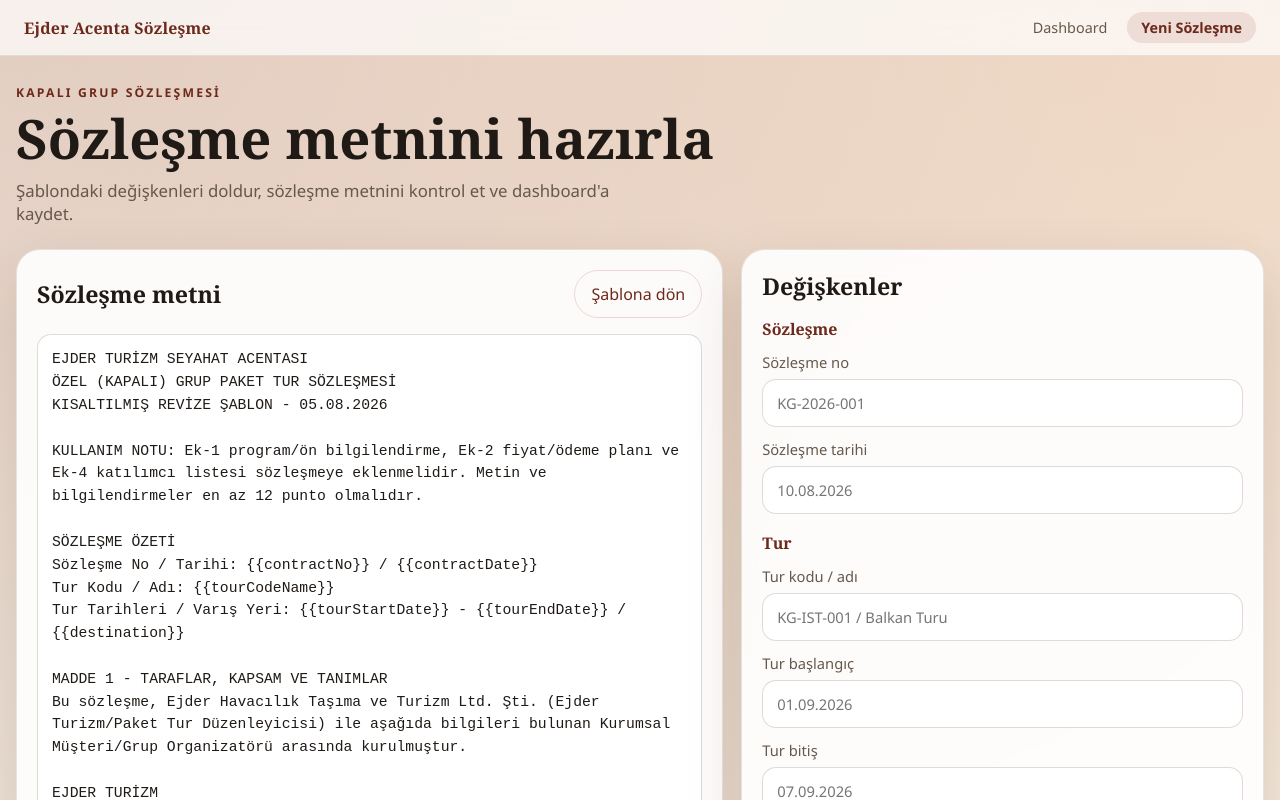
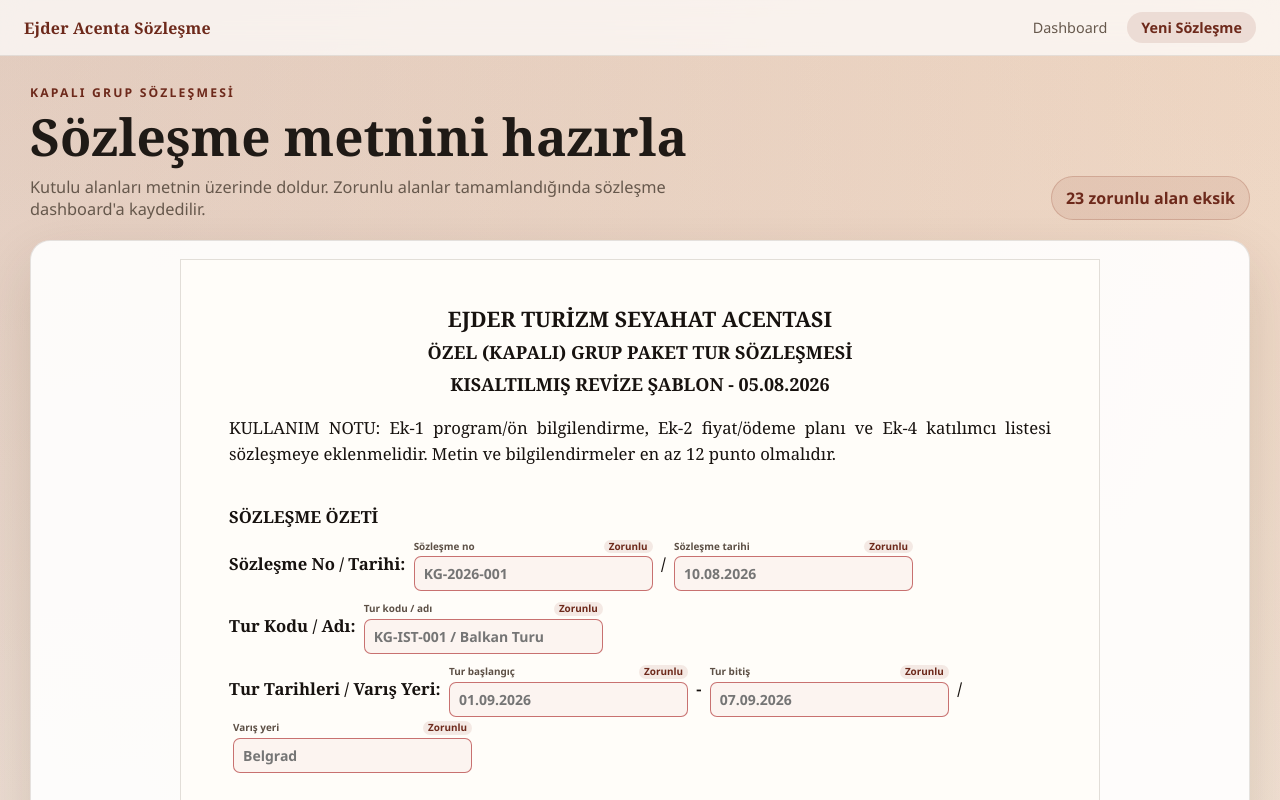
Before and after one commit to resulersurer/ejder-acentesozlesme, an Angular app: page / in a window 1280 px wide. Shown: the top 800 px of the page. Built offline with nearby package versions, Linux system fonts and the light colour scheme.

Commit message:
Render contract fields inline

```diff
--- a/src/app/contract-template.ts
+++ b/src/app/contract-template.ts
@@ -120,36 +120,36 @@ Kurumsal Müşteri Yetkilisi: {{customerAuthorizedName}}
 Paraf / İmza: __________________`;
 
 export const CONTRACT_VARIABLES = [
-  { key: 'contractNo', label: 'Sözleşme no', placeholder: 'KG-2026-001', group: 'Sözleşme' },
-  { key: 'contractDate', label: 'Sözleşme tarihi', placeholder: '10.08.2026', group: 'Sözleşme' },
-  { key: 'tourCodeName', label: 'Tur kodu / adı', placeholder: 'KG-IST-001 / Balkan Turu', group: 'Tur' },
-  { key: 'tourStartDate', label: 'Tur başlangıç', placeholder: '01.09.2026', group: 'Tur' },
-  { key: 'tourEndDate', label: 'Tur bitiş', placeholder: '07.09.2026', group: 'Tur' },
-  { key: 'destination', label: 'Varış yeri', placeholder: 'Belgrad', group: 'Tur' },
-  { key: 'customerTitle', label: 'Müşteri unvanı / ad soyad', placeholder: 'ABC Turizm Ltd. Şti.', group: 'Müşteri' },
-  { key: 'customerTaxInfo', label: 'T.C. / VKN', placeholder: '1234567890', group: 'Müşteri' },
-  { key: 'customerRegistryInfo', label: 'MERSİS / Sicil / TÜRSAB', placeholder: 'MERSİS veya sicil no', group: 'Müşteri' },
-  { key: 'customerAddress', label: 'Adres', placeholder: 'Müşteri adresi', group: 'Müşteri' },
-  { key: 'customerContactInfo', label: 'Tel / e-posta / KEP', placeholder: '0555... / mail@firma.com', group: 'Müşteri' },
-  { key: 'customerRepresentative', label: 'Yetkili', placeholder: 'Ad Soyad', group: 'Müşteri' },
-  { key: 'customerRole', label: 'Sıfat', placeholder: 'Grup organizatörü', group: 'Müşteri' },
-  { key: 'estimatedPax', label: 'Tahmini kişi sayısı', placeholder: '30', group: 'Kişi ve fiyat' },
-  { key: 'guaranteedPax', label: 'Garanti kişi sayısı', placeholder: '25', group: 'Kişi ve fiyat' },
-  { key: 'minimumPax', label: 'Asgari operasyon sayısı', placeholder: '20', group: 'Kişi ve fiyat' },
-  { key: 'maximumPax', label: 'Azami kişi sayısı', placeholder: '40', group: 'Kişi ve fiyat' },
-  { key: 'participantListDeadline', label: 'Kesin liste son tarihi', placeholder: '20.08.2026 saat 17:00', group: 'Kişi ve fiyat' },
-  { key: 'minimumGroupPrice', label: 'Asgari grup bedeli', placeholder: '250.000', group: 'Kişi ve fiyat' },
-  { key: 'totalContractPrice', label: 'Toplam sözleşme bedeli', placeholder: '300.000', group: 'Kişi ve fiyat' },
-  { key: 'currency', label: 'Para birimi', placeholder: 'TL', group: 'Kişi ve fiyat' },
-  { key: 'cancellationDeadline', label: 'İptal son tarihi', placeholder: '10.08.2026', group: 'Kişi ve fiyat' },
-  { key: 'paymentPlan', label: 'Ödeme planı', placeholder: '100.000 TL ön ödeme, bakiye...', group: 'Ödeme' },
-  { key: 'exchangeRateType', label: 'Kur tipi', placeholder: 'TCMB satış', group: 'Ödeme' },
-  { key: 'exchangeRateTime', label: 'Kur gün/saat', placeholder: 'Ödeme günü 15:30', group: 'Ödeme' },
-  { key: 'legalFees', label: 'Yasal yükümlülükler', placeholder: 'Yok / açıklama', group: 'Ödeme' },
-  { key: 'ejderKep', label: 'Ejder KEP', placeholder: 'kep adresi', group: 'İmza' },
-  { key: 'ejderAuthorizedName', label: 'Ejder yetkilisi', placeholder: 'Ad Soyad', group: 'İmza' },
-  { key: 'customerAuthorizedName', label: 'Müşteri yetkilisi', placeholder: 'Ad Soyad', group: 'İmza' },
-  { key: 'pageCount', label: 'Sayfa sayısı', placeholder: '...', group: 'İmza' },
+  { key: 'contractNo', label: 'Sözleşme no', placeholder: 'KG-2026-001', group: 'Sözleşme', required: true },
+  { key: 'contractDate', label: 'Sözleşme tarihi', placeholder: '10.08.2026', group: 'Sözleşme', required: true },
+  { key: 'tourCodeName', label: 'Tur kodu / adı', placeholder: 'KG-IST-001 / Balkan Turu', group: 'Tur', required: true },
+  { key: 'tourStartDate', label: 'Tur başlangıç', placeholder: '01.09.2026', group: 'Tur', required: true },
+  { key: 'tourEndDate', label: 'Tur bitiş', placeholder: '07.09.2026', group: 'Tur', required: true },
+  { key: 'destination', label: 'Varış yeri', placeholder: 'Belgrad', group: 'Tur', required: true },
+  { key: 'customerTitle', label: 'Müşteri unvanı / ad soyad', placeholder: 'ABC Turizm Ltd. Şti.', group: 'Müşteri', required: true },
+  { key: 'customerTaxInfo', label: 'T.C. / VKN', placeholder: '1234567890', group: 'Müşteri', required: true },
+  { key: 'customerRegistryInfo', label: 'MERSİS / Sicil / TÜRSAB', placeholder: 'MERSİS veya sicil no', group: 'Müşteri', required: false },
+  { key: 'customerAddress', label: 'Adres', placeholder: 'Müşteri adresi', group: 'Müşteri', required: true },
+  { key: 'customerContactInfo', label: 'Tel / e-posta / KEP', placeholder: '0555... / mail@firma.com', group: 'Müşteri', required: true },
+  { key: 'customerRepresentative', label: 'Yetkili', placeholder: 'Ad Soyad', group: 'Müşteri', required: true },
+  { key: 'customerRole', label: 'Sıfat', placeholder: 'Grup organizatörü', group: 'Müşteri', required: true },
+  { key: 'estimatedPax', label: 'Tahmini kişi sayısı', placeholder: '30', group: 'Kişi ve fiyat', required: true },
+  { key: 'guaranteedPax', label: 'Garanti kişi sayısı', placeholder: '25', group: 'Kişi ve fiyat', required: true },
+  { key: 'minimumPax', label: 'Asgari operasyon sayısı', placeholder: '20', group: 'Kişi ve fiyat', required: true },
+  { key: 'maximumPax', label: 'Azami kişi sayısı', placeholder: '40', group: 'Kişi ve fiyat', required: false },
+  { key: 'participantListDeadline', label: 'Kesin liste son tarihi', placeholder: '20.08.2026 saat 17:00', group: 'Kişi ve fiyat', required: true },
+  { key: 'minimumGroupPrice', label: 'Asgari grup bedeli', placeholder: '250.000', group: 'Kişi ve fiyat', required: true },
+  { key: 'totalContractPrice', label: 'Toplam sözleşme bedeli', placeholder: '300.000', group: 'Kişi ve fiyat', required: true },
+  { key: 'currency', label: 'Para birimi', placeholder: 'TL', group: 'Kişi ve fiyat', required: true },
+  { key: 'cancellationDeadline', label: 'İptal son tarihi', placeholder: '10.08.2026', group: 'Kişi ve fiyat', required: true },
+  { key: 'paymentPlan', label: 'Ödeme planı', placeholder: '100.000 TL ön ödeme, bakiye...', group: 'Ödeme', required: true },
+  { key: 'exchangeRateType', label: 'Kur tipi', placeholder: 'TCMB satış', group: 'Ödeme', required: false },
+  { key: 'exchangeRateTime', label: 'Kur gün/saat', placeholder: 'Ödeme günü 15:30', group: 'Ödeme', required: false },
+  { key: 'legalFees', label: 'Yasal yükümlülükler', placeholder: 'Yok / açıklama', group: 'Ödeme', required: false },
+  { key: 'ejderKep', label: 'Ejder KEP', placeholder: 'kep adresi', group: 'İmza', required: false },
+  { key: 'ejderAuthorizedName', label: 'Ejder yetkilisi', placeholder: 'Ad Soyad', group: 'İmza', required: true },
+  { key: 'customerAuthorizedName', label: 'Müşteri yetkilisi', placeholder: 'Ad Soyad', group: 'İmza', required: true },
+  { key: 'pageCount', label: 'Sayfa sayısı', placeholder: '...', group: 'İmza', required: false },
 ] as const;
 
 export type ContractVariableKey = (typeof CONTRACT_VARIABLES)[number]['key'];
--- a/src/app/pages/sender-form/sender-form.component.css
+++ b/src/app/pages/sender-form/sender-form.component.css
@@ -3,164 +3,207 @@
 }
 
 .page-shell {
-  width: min(1440px, calc(100% - 32px));
+  width: min(1220px, calc(100% - 32px));
   margin: 0 auto;
   padding: 28px 0 40px;
 }
 
 .hero {
-  margin-bottom: 24px;
+  display: flex;
+  align-items: end;
+  justify-content: space-between;
+  gap: 18px;
+  margin-bottom: 20px;
 }
 
 .eyebrow {
   margin: 0 0 10px;
+  color: var(--brand-strong);
+  font-size: 0.76rem;
+  font-weight: 700;
+  letter-spacing: 0.18em;
   text-transform: uppercase;
-  letter-spacing: 0.18em;
-  font-size: 0.76rem;
-  color: var(--brand-strong);
-  font-weight: 700;
-}
-
-h1,
-h2,
-h3 {
-  margin: 0;
-  font-family: Georgia, 'Times New Roman', serif;
 }
 
 h1 {
-  font-size: clamp(2.4rem, 5vw, 3.4rem);
+  margin: 0;
+  font-family: Georgia, 'Times New Roman', serif;
+  font-size: clamp(2.2rem, 4.5vw, 3.2rem);
   line-height: 1;
 }
 
 .hero-copy {
   margin: 14px 0 0;
-  max-width: 68ch;
+  max-width: 70ch;
   color: var(--muted);
-  font-size: 1.05rem;
+  font-size: 1.02rem;
 }
 
-.editor-layout {
-  display: grid;
-  grid-template-columns: minmax(0, 1.15fr) minmax(320px, 0.85fr);
-  gap: 18px;
-  align-items: start;
+.required-status {
+  flex: 0 0 auto;
+  border: 1px solid rgba(143, 61, 42, 0.22);
+  border-radius: 999px;
+  padding: 10px 14px;
+  background: rgba(143, 61, 42, 0.09);
+  color: var(--brand-strong);
+  font-weight: 700;
 }
 
-.panel {
+.required-status.complete {
+  border-color: rgba(35, 126, 79, 0.24);
+  background: rgba(35, 126, 79, 0.12);
+  color: #1f6b43;
+}
+
+.contract-workspace {
+  display: grid;
+  gap: 16px;
+}
+
+.document-panel {
   border: 1px solid var(--panel-border);
   background: var(--panel);
   box-shadow: var(--shadow);
-  backdrop-filter: blur(18px);
-  border-radius: 24px;
-  padding: 20px;
+  border-radius: 20px;
+  padding: 18px;
 }
 
-.template-panel,
-.preview-panel {
-  min-width: 0;
+.legal-document {
+  max-width: 920px;
+  margin: 0 auto;
+  padding: 42px 48px;
+  border: 1px solid rgba(54, 39, 20, 0.14);
+  background: #fffdf9;
+  color: #17120f;
+  font-family: Georgia, 'Times New Roman', serif;
+  font-size: 12.5pt;
+  line-height: 1.55;
 }
 
-.variables-panel {
-  position: sticky;
-  top: 76px;
-  max-height: calc(100vh - 96px);
-  overflow: auto;
+.document-line {
+  min-height: 1.2em;
+  margin: 0 0 8px;
 }
 
-.preview-panel,
-.submit-panel {
-  grid-column: 1 / -1;
+.blank-line {
+  min-height: 12px;
+  margin: 0;
 }
 
-.panel-heading {
+.document-title {
+  margin-bottom: 4px;
+  text-align: center;
+  font-size: 16pt;
+  font-weight: 800;
+  letter-spacing: 0;
+  text-transform: uppercase;
+}
+
+.document-subtitle {
+  margin-bottom: 4px;
+  text-align: center;
+  font-size: 13.5pt;
+  font-weight: 800;
+  text-transform: uppercase;
+}
+
+.article-heading {
+  margin: 20px 0 8px;
+  font-size: 13pt;
+  font-weight: 800;
+  text-transform: uppercase;
+}
+
+.block-heading {
+  margin: 16px 0 8px;
+  font-size: 12.5pt;
+  font-weight: 800;
+  text-transform: uppercase;
+}
+
+.info-line {
+  margin-bottom: 7px;
+  font-weight: 600;
+}
+
+.paragraph-line {
+  margin-bottom: 9px;
+  text-align: justify;
+}
+
+.inline-field {
+  display: inline-flex;
+  vertical-align: middle;
+  margin: 2px 4px;
+}
+
+.inline-field label {
+  display: inline-grid;
+  gap: 3px;
+  min-width: 180px;
+}
+
+.inline-field input {
+  width: 100%;
+  min-width: 180px;
+  border: 1px solid rgba(79, 57, 42, 0.26);
+  border-radius: 7px;
+  padding: 7px 9px;
+  background: #fff;
+  color: #17120f;
+  font: 600 10.5pt 'Segoe UI', Arial, sans-serif;
+}
+
+.inline-field input:focus {
+  outline: none;
+  border-color: rgba(143, 61, 42, 0.72);
+  box-shadow: 0 0 0 3px rgba(143, 61, 42, 0.14);
+}
+
+.inline-field.missing input {
+  border-color: rgba(173, 44, 44, 0.65);
+  background: rgba(173, 44, 44, 0.04);
+}
+
+.field-meta {
   display: flex;
   align-items: center;
   justify-content: space-between;
-  gap: 12px;
-  margin-bottom: 16px;
+  gap: 8px;
+  font-family: 'Segoe UI', Arial, sans-serif;
+  font-size: 0.62rem;
+  line-height: 1;
 }
 
-.panel-heading h2 {
-  font-size: 1.45rem;
+.field-label {
+  color: #5d5046;
+  font-weight: 700;
 }
 
-.variable-groups {
-  display: grid;
-  gap: 18px;
+.field-rule {
+  border-radius: 999px;
+  padding: 2px 5px;
+  background: rgba(143, 61, 42, 0.1);
+  color: var(--brand-strong);
+  font-weight: 800;
 }
 
-.variable-group {
+.inline-field.optional .field-rule {
+  background: rgba(79, 57, 42, 0.08);
+  color: #66584c;
+}
+
+.submit-panel {
   display: grid;
   gap: 12px;
-}
-
-.variable-group h3 {
-  color: var(--brand-strong);
-  font-size: 1rem;
-}
-
-label {
-  display: grid;
-  gap: 7px;
-  color: var(--text);
-  font-size: 0.92rem;
-}
-
-label span {
-  color: var(--muted);
-}
-
-input,
-textarea,
-button {
-  font: inherit;
-}
-
-input,
-textarea {
-  width: 100%;
-  border: 1px solid rgba(79, 57, 42, 0.18);
-  border-radius: 14px;
-  padding: 13px 14px;
-  background: rgba(255, 255, 255, 0.86);
-  color: var(--text);
-  transition:
-    border-color 140ms ease,
-    box-shadow 140ms ease;
-}
-
-input:focus,
-textarea:focus {
-  outline: none;
-  border-color: rgba(143, 61, 42, 0.55);
-  box-shadow: 0 0 0 4px rgba(143, 61, 42, 0.12);
-}
-
-.template-area {
-  min-height: 720px;
-  resize: vertical;
-  line-height: 1.55;
-  font-family: 'Courier New', Consolas, monospace;
-  font-size: 0.92rem;
-}
-
-.document-preview {
-  min-height: 420px;
-  padding: 24px;
-  border: 1px solid rgba(79, 57, 42, 0.14);
-  border-radius: 18px;
-  background: rgba(255, 255, 255, 0.72);
-  color: var(--text);
-  line-height: 1.75;
-  white-space: pre-wrap;
 }
 
 button {
   border: 0;
   border-radius: 999px;
-  padding: 12px 16px;
+  padding: 13px 18px;
   cursor: pointer;
+  font: inherit;
   transition: transform 140ms ease;
 }
 
@@ -184,17 +227,6 @@ button:disabled {
   box-shadow: 0 12px 28px rgba(143, 61, 42, 0.26);
 }
 
-.ghost-button {
-  background: transparent;
-  color: var(--brand-strong);
-  border: 1px solid rgba(143, 61, 42, 0.18);
-}
-
-.submit-panel {
-  display: grid;
-  gap: 12px;
-}
-
 .error-message {
   padding: 12px 14px;
   background: rgba(220, 53, 69, 0.1);
@@ -204,34 +236,37 @@ button:disabled {
   font-size: 0.9rem;
 }
 
-@media (max-width: 1080px) {
-  .editor-layout {
-    grid-template-columns: 1fr;
+@media (max-width: 900px) {
+  .hero {
+    align-items: start;
+    flex-direction: column;
   }
 
-  .variables-panel {
-    position: static;
-    max-height: none;
+  .legal-document {
+    padding: 28px 24px;
   }
 }
 
-@media (max-width: 760px) {
+@media (max-width: 620px) {
   .page-shell {
     width: min(100% - 18px, 100%);
     padding-top: 12px;
   }
 
-  .panel {
-    padding: 16px;
-    border-radius: 20px;
+  .document-panel {
+    padding: 10px;
+    border-radius: 16px;
   }
 
-  .panel-heading {
-    align-items: start;
-    flex-direction: column;
+  .legal-document {
+    padding: 20px 14px;
+    font-size: 11.5pt;
   }
 
-  .template-area {
-    min-height: 520px;
+  .inline-field,
+  .inline-field label,
+  .inline-field input {
+    width: 100%;
+    min-width: 0;
   }
 }
--- a/src/app/pages/sender-form/sender-form.component.html
+++ b/src/app/pages/sender-form/sender-form.component.html
@@ -4,49 +4,45 @@
       <p class="eyebrow">Kapalı grup sözleşmesi</p>
       <h1>Sözleşme metnini hazırla</h1>
       <p class="hero-copy">
-        Şablondaki değişkenleri doldur, sözleşme metnini kontrol et ve dashboard'a kaydet.
+        Kutulu alanları metnin üzerinde doldur. Zorunlu alanlar tamamlandığında sözleşme dashboard'a kaydedilir.
       </p>
+    </div>
+
+    <div class="required-status" [class.complete]="missingRequiredCount === 0">
+      {{ missingRequiredCount === 0 ? 'Zorunlu alanlar tamam' : missingRequiredCount + ' zorunlu alan eksik' }}
     </div>
   </header>
 
-  <form class="editor-layout" [formGroup]="form" (ngSubmit)="submitForm()">
-    <section class="panel template-panel">
-      <div class="panel-heading">
-        <h2>Sözleşme metni</h2>
-        <button class="ghost-button" type="button" (click)="resetTemplate()">Şablona dön</button>
-      </div>
+  <form class="contract-workspace" [formGroup]="form" (ngSubmit)="submitForm()">
+    <section class="document-panel">
+      <article class="legal-document" aria-label="Doldurulabilir sözleşme metni">
+        <div *ngFor="let line of templateLines" class="document-line" [ngClass]="line.className">
+          <ng-container *ngFor="let part of line.parts">
+            <span *ngIf="part.type === 'text'">{{ part.value }}</span>
 
-      <textarea
-        class="template-area"
-        formControlName="contractTemplate"
-        rows="28"
-        spellcheck="false"
-      ></textarea>
-    </section>
-
-    <aside class="panel variables-panel">
-      <div class="panel-heading">
-        <h2>Değişkenler</h2>
-      </div>
-
-      <div class="variable-groups">
-        <section *ngFor="let group of variableGroups" class="variable-group">
-          <h3>{{ group.name }}</h3>
-
-          <label *ngFor="let field of group.fields">
-            <span>{{ field.label }}</span>
-            <input [formControlName]="field.key" type="text" [placeholder]="field.placeholder" />
-          </label>
-        </section>
-      </div>
-    </aside>
-
-    <section class="panel preview-panel">
-      <div class="panel-heading">
-        <h2>Canlı önizleme</h2>
-      </div>
-
-      <article class="document-preview">{{ renderedContractText }}</article>
+            <span
+              *ngIf="part.type === 'field'"
+              class="inline-field"
+              [class.required]="isRequired(part.key)"
+              [class.optional]="!isRequired(part.key)"
+              [class.missing]="isMissing(part.key)"
+            >
+              <label>
+                <span class="field-meta">
+                  <span class="field-label">{{ getVariableLabel(part.key) }}</span>
+                  <span class="field-rule">{{ isRequired(part.key) ? 'Zorunlu' : 'Opsiyonel' }}</span>
+                </span>
+                <input
+                  [formControlName]="part.key"
+                  type="text"
+                  [placeholder]="getVariablePlaceholder(part.key)"
+                  [attr.aria-label]="getVariableLabel(part.key)"
+                />
+              </label>
+            </span>
+          </ng-container>
+        </div>
+      </article>
     </section>
 
     <section class="submit-panel">
--- a/src/app/pages/sender-form/sender-form.component.ts
+++ b/src/app/pages/sender-form/sender-form.component.ts
@@ -5,9 +5,13 @@ import { Router } from '@angular/router';
 import { ContractData, ContractService } from '../../contract.service';
 import { CONTRACT_TEMPLATE, CONTRACT_VARIABLES, ContractVariableKey } from '../../contract-template';
 
-type VariableGroup = {
-  name: string;
-  fields: readonly (typeof CONTRACT_VARIABLES)[number][];
+type TemplatePart =
+  | { type: 'text'; value: string }
+  | { type: 'field'; key: ContractVariableKey };
+
+type TemplateLine = {
+  className: string;
+  parts: TemplatePart[];
 };
 
 @Component({
@@ -25,25 +29,27 @@ export class SenderFormComponent {
   protected saving = false;
   protected errorMessage = '';
   protected readonly variables = CONTRACT_VARIABLES;
-  protected readonly variableGroups: VariableGroup[] = Array.from(
-    new Set(CONTRACT_VARIABLES.map((field) => field.group))
-  ).map((group) => ({
-    name: group,
-    fields: CONTRACT_VARIABLES.filter((field) => field.group === group),
+  protected readonly templateLines: TemplateLine[] = CONTRACT_TEMPLATE.split('\n').map((line) => ({
+    className: this.getLineClass(line),
+    parts: this.parseLine(line),
   }));
 
   protected readonly form = this.fb.nonNullable.group({
-    contractTemplate: [CONTRACT_TEMPLATE],
     ...Object.fromEntries(CONTRACT_VARIABLES.map((field) => [field.key, ['']])),
   });
 
   protected get renderedContractText(): string {
     const values = this.form.getRawValue() as Record<string, string>;
 
-    return values['contractTemplate'].replace(/\{\{(\w+)\}\}/g, (_match, key: ContractVariableKey) => {
+    return CONTRACT_TEMPLATE.replace(/\{\{(\w+)\}\}/g, (_match, key: ContractVariableKey) => {
       const value = values[key]?.trim();
       return value || `[${this.getVariableLabel(key)}]`;
     });
+  }
+
+  protected get missingRequiredCount(): number {
+    const values = this.form.getRawValue() as Record<string, string>;
+    return CONTRACT_VARIABLES.filter((field) => field.required && !values[field.key]?.trim()).length;
   }
 
   protected async submitForm(): Promise<void> {
@@ -51,6 +57,11 @@ export class SenderFormComponent {
     this.errorMessage = '';
 
     try {
+      if (this.missingRequiredCount > 0) {
+        this.errorMessage = `${this.missingRequiredCount} zorunlu alan eksik.`;
+        return;
+      }
+
       const values = this.form.getRawValue() as Record<string, string>;
       const data: ContractData = {
         senderName: 'Ejder Turizm',
@@ -61,7 +72,7 @@ export class SenderFormComponent {
         phone: values['customerContactInfo'],
         notes: values['tourCodeName'],
         contractText: this.renderedContractText,
-        contractTemplate: values['contractTemplate'],
+        contractTemplate: CONTRACT_TEMPLATE,
         variables: this.extractVariables(values),
         contractNo: values['contractNo'],
         contractDate: values['contractDate'],
@@ -78,15 +89,82 @@ export class SenderFormComponent {
     }
   }
 
-  protected resetTemplate(): void {
-    this.form.patchValue({ contractTemplate: CONTRACT_TEMPLATE });
+  protected getVariableLabel(key: ContractVariableKey): string {
+    return CONTRACT_VARIABLES.find((field) => field.key === key)?.label ?? key;
+  }
+
+  protected getVariablePlaceholder(key: ContractVariableKey): string {
+    return CONTRACT_VARIABLES.find((field) => field.key === key)?.placeholder ?? '';
+  }
+
+  protected isRequired(key: ContractVariableKey): boolean {
+    return Boolean(CONTRACT_VARIABLES.find((field) => field.key === key)?.required);
+  }
+
+  protected isMissing(key: ContractVariableKey): boolean {
+    const value = (this.form.getRawValue() as Record<string, string>)[key];
+    return this.isRequired(key) && !value?.trim();
   }
 
   private extractVariables(values: Record<string, string>): Record<string, string> {
     return Object.fromEntries(CONTRACT_VARIABLES.map((field) => [field.key, values[field.key] ?? '']));
   }
 
-  private getVariableLabel(key: ContractVariableKey): string {
-    return CONTRACT_VARIABLES.find((field) => field.key === key)?.label ?? key;
+  private parseLine(line: string): TemplatePart[] {
+    const parts: TemplatePart[] = [];
+    const tokenPattern = /\{\{(\w+)\}\}/g;
+    let lastIndex = 0;
+    let match: RegExpExecArray | null;
+
+    while ((match = tokenPattern.exec(line)) !== null) {
+      if (match.index > lastIndex) {
+        parts.push({ type: 'text', value: line.slice(lastIndex, match.index) });
+      }
+
+      parts.push({ type: 'field', key: match[1] as ContractVariableKey });
+      lastIndex = match.index + match[0].length;
+    }
+
+    if (lastIndex < line.length) {
+      parts.push({ type: 'text', value: line.slice(lastIndex) });
+    }
+
+    return parts.length > 0 ? parts : [{ type: 'text', value: '' }];
+  }
+
+  private getLineClass(line: string): string {
+    if (!line.trim()) {
+      return 'blank-line';
+    }
+
+    if (line.startsWith('EJDER TURİZM SEYAHAT ACENTASI')) {
+      return 'document-title';
+    }
+
+    if (line.startsWith('ÖZEL') || line.startsWith('KISALTILMIŞ')) {
+      return 'document-subtitle';
+    }
+
+    if (line.startsWith('MADDE')) {
+      return 'article-heading';
+    }
+
+    if (
+      line === 'SÖZLEŞME ÖZETİ' ||
+      line === 'EJDER TURİZM' ||
+      line === 'KURUMSAL MÜŞTERİ / GRUP ORGANİZATÖRÜ' ||
+      line === 'KİŞİ SAYISI VE FİYAT BİLGİLERİ' ||
+      line === 'FİYAT VE ÖDEME PLANI' ||
+      line === 'EKLER' ||
+      line === 'İMZA SAYFASI'
+    ) {
+      return 'block-heading';
+    }
+
+    if (line.includes(':') && line.length < 150) {
+      return 'info-line';
+    }
+
+    return 'paragraph-line';
   }
 }
```
